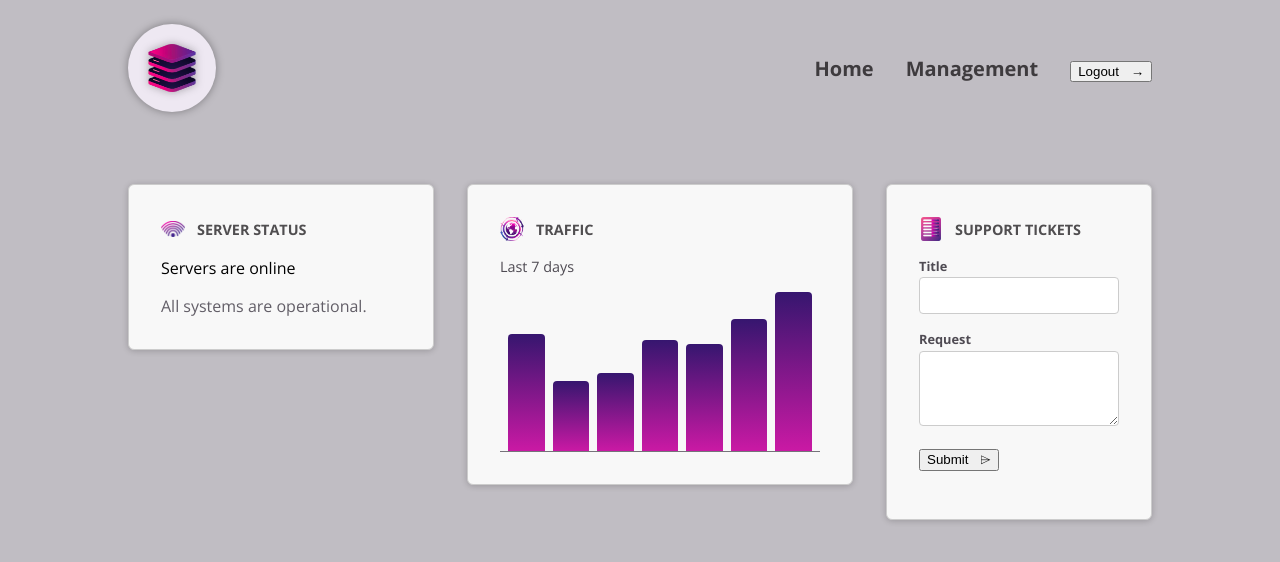
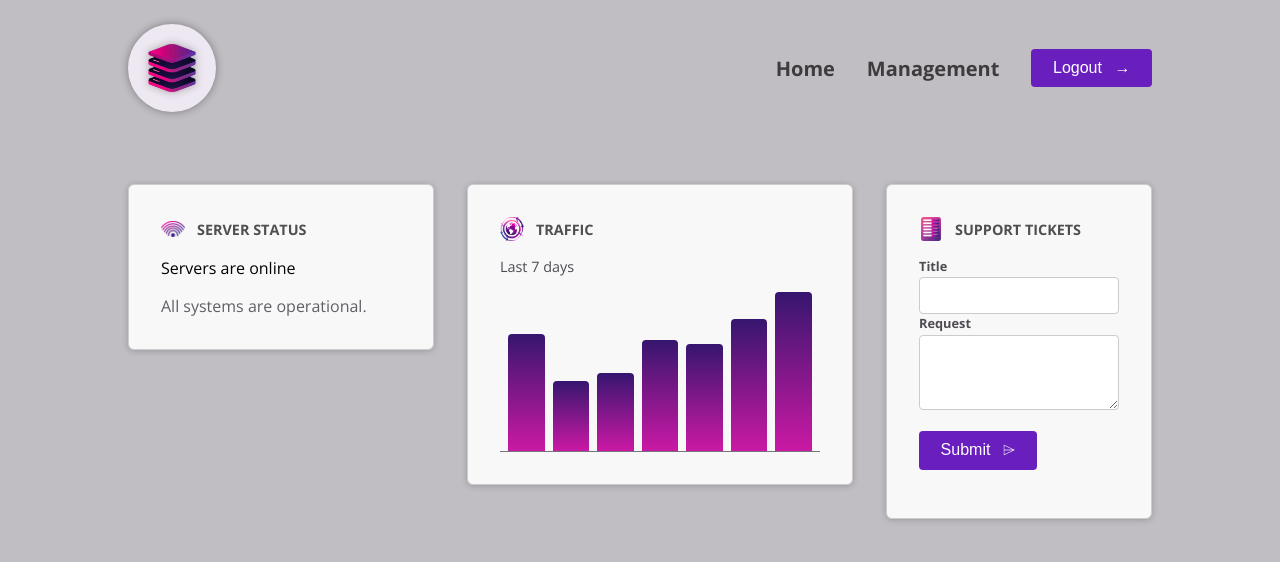
Before and after one commit to GSablayrolles/angular-projects, an Angular app in the folder component-template-learning/: page / in a window 1280 px wide. Shown: the top 562 px of the page. Built offline with nearby package versions, Linux system fonts and the light colour scheme.

Commit message:
feat: using host element to add property and modify css

```diff
--- a/component-template-learning/src/app/shared/button/button.component.css
+++ b/component-template-learning/src/app/shared/button/button.component.css
@@ -1,4 +1,4 @@
-button {
+:host {
     display: inline-block;
     padding: 0.65rem 1.35rem;
     border-radius: 0.25rem;
@@ -10,7 +10,7 @@ button {
     border: none;
 }
 
-button:hover {
+:host:hover {
     background-color: #551b98;
 }
 
@@ -20,6 +20,6 @@ button:hover {
     transition: transform 0.2s ease-in-out;
 }
 
-button:hover .icon {
+:host:hover .icon {
     transform: translateX(4px);
 }
--- a/component-template-learning/src/app/shared/control/control.component.html
+++ b/component-template-learning/src/app/shared/control/control.component.html
@@ -1,5 +1,3 @@
-<p class="control">
-    <label>{{label()}}</label>
-    <!-- Having multiple selector possible -->
-    <ng-content select="input, textarea" />
-</p>
+<label>{{label()}}</label>
+<!-- Having multiple selector possible -->
+<ng-content select="input, textarea" />
--- a/component-template-learning/src/app/shared/control/control.component.ts
+++ b/component-template-learning/src/app/shared/control/control.component.ts
@@ -6,8 +6,12 @@ import { Component, input, ViewEncapsulation } from '@angular/core';
     imports: [],
     templateUrl: './control.component.html',
     styleUrl: './control.component.css',
-    // DIsable the emulation of the shadow dom
-    encapsulation: ViewEncapsulation.None
+    // Disable the emulation of the shadow dom
+    encapsulation: ViewEncapsulation.None,
+    // Host design 'app-control' and add properties to it
+    host: {
+        class: "control"
+    }
 })
 export class ControlComponent {
     label = input.required<string>();
```
